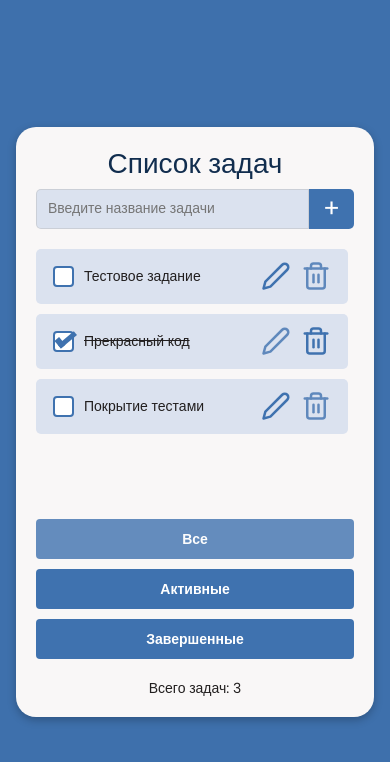
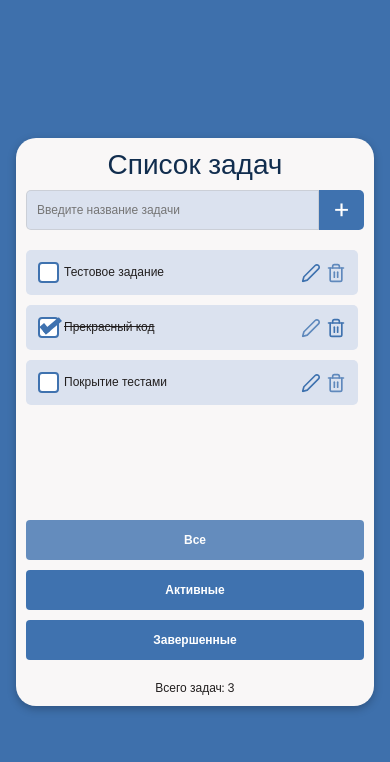
Before and after one commit to AlekseyLevada/To-Do_List-TS-React-Vite-, a React (Vite) app: page / in a window 390 px wide. Shown: the top 762 px of the page. Built offline with nearby package versions, Linux system fonts and the light colour scheme.

Commit message:
Правки адаптива

```diff
--- a/src/components/AppTemplate/styles/style.module.scss
+++ b/src/components/AppTemplate/styles/style.module.scss
@@ -29,12 +29,15 @@
   overflow-y: scroll;
   height: 250px;
   padding-right: 6px;
+
   &::-webkit-scrollbar {
     width: 6px;
   }
+
   &::-webkit-scrollbar-track {
     background: #dbe2ef;
   }
+
   &::-webkit-scrollbar-thumb {
     background: #3F72AF;
     border-radius: 4px;
@@ -59,3 +62,14 @@
     min-width: unset;
   }
 }
+
+@media screen and (max-width: 425px) {
+  .appTemplate {
+    padding: 10px;
+  }
+
+  .appTemplateMessageLost,
+  .appTemplateMessageLength {
+    font-size: 12px;
+  }
+}
--- a/src/components/Filters/styles/style.module.scss
+++ b/src/components/Filters/styles/style.module.scss
@@ -30,8 +30,11 @@
   }
 }
 
-@media screen and (max-width:420px) {
+@media screen and (max-width:425px) {
   .filterBtns {
     grid-template-columns: 1fr;
   }
+  .filterBtn {
+    font-size: 12px;
+  }
 }
--- a/src/components/InputWindow/Inputwindow.tsx
+++ b/src/components/InputWindow/Inputwindow.tsx
@@ -23,6 +23,7 @@ export const InputWindow: React.FC<IinputWindow> = ({ onAdd }): JSX.Element => {
           title="Введите название задачи"
           placeholder="Введите название задачи"
           value={inputValue}
+          maxLength={100}
           onChange={(e) => setInputValue(e.target.value)}
           onKeyDown={(e) => e.key === "Enter" && inputValue !== "" ? addTask() : null} />
         <button
--- a/src/components/InputWindow/styles/style.module.scss
+++ b/src/components/InputWindow/styles/style.module.scss
@@ -4,6 +4,7 @@
   max-width: 260px;
   margin: 0 auto 30px auto;
   position: relative;
+
   &::before {
     content: "";
     position: absolute;
@@ -12,7 +13,7 @@
     transform: translateX(-50%);
     width: 200%;
     height: 1px;
-    background:rgba(0, 0, 0, 0.5);
+    background: rgba(0, 0, 0, 0.5);
   }
 }
 
@@ -25,9 +26,11 @@
   padding: 9px 11px;
   overflow: hidden;
   font: 400 14px/1.4 "Poppins", sans-serif;
+
   &::placeholder {
     font: 400 14px/1.4 "Poppins", sans-serif;
   }
+
   &:focus {
     outline: none;
   }
@@ -47,10 +50,12 @@
   font: 400 25px/25px "Poppins", sans-serif;
   background: #3F72AF;
   transition: .2s ease-in-out;
+
   &:hover {
     transition: .2s ease-in-out;
     opacity: .7;
   }
+
   &:disabled {
     cursor: not-allowed;
     opacity: 1;
@@ -62,8 +67,21 @@
     width: 100%;
     max-width: 100%;
     margin-bottom: 20px;
+
     &::before {
       display: none;
     }
   }
 }
+
+@media screen and (max-width:425px) {
+  .inputWindow {
+    padding: 9px 10px;
+    overflow: hidden;
+    font: 400 12px/1.4 "Poppins", sans-serif;
+
+    &::placeholder {
+      font: 400 12px/1.4 "Poppins", sans-serif;
+    }
+  }
+}
--- a/src/components/TaskItem/TaskItem.tsx
+++ b/src/components/TaskItem/TaskItem.tsx
@@ -38,6 +38,7 @@ export const TaskItem: React.FC<ItaskItemProps> = ({ id, title, isChecked }): JS
                 name="editInput"
                 className={styles.taskItemEditInput}
                 value={value}
+                maxLength={100}
                 onChange={(e) => setValue(e.target.value)}
                 onKeyDown={(e) => e.key === "Enter" && value !== "" ? editcurrentTask() : null}
               />
--- a/src/components/TaskItem/styles/style.module.scss
+++ b/src/components/TaskItem/styles/style.module.scss
@@ -1,11 +1,9 @@
 .taskItem {
-  min-height: 55px;
-  width: 100%;
   background: #dbe2ef;
   border-radius: 5px;
   padding: 10px 15px;
-  display: flex;
-  align-items: center;
+  display: grid;
+  grid-template-columns: 1fr 70px;
   justify-content: space-between;
   border: 2px solid transparent;
   gap: 10px;
@@ -14,21 +12,20 @@
 .taskItemInputLabel {
   position: relative;
   cursor: pointer;
-  display: flex;
+  display: grid;
+  grid-template-columns: 21px 1fr;
   align-items: center;
   gap: 10px;
-  height: 30px;
-  flex: 1;
+  height: 100%;
 }
 
 .taskItemCheckbox {
-  flex-shrink: 0;
   cursor: pointer;
   appearance: none;
   background: #fff;
   border: 2px solid #3F72AF;
-  height: 1.5em;
-  width: 1.5em;
+  height: 21px;
+  width: 21px;
   border-radius: 4px;
   vertical-align: text-bottom;
   position: relative;
@@ -83,6 +80,7 @@
 
   &.isChecked {
     text-decoration: line-through;
+
     &[area-label="Edit"] {
       opacity: .8;
     }
@@ -136,3 +134,30 @@
     opacity: .8;
   }
 }
+
+@media screen and (max-width:425px) {
+
+  .taskItem {
+    grid-template-columns: 1fr 45px;
+    gap: 5px;
+    padding: 10px;
+  }
+
+  .taskItemTitle, .taskItemEditInput {
+    font: 400 12px/1.4 "Poppins", sans-serif !important;
+  }
+
+  .taskItemEditInput {
+    height: auto;
+  }
+
+  .taskItemControl,
+  .taskItemInputLabel {
+    gap: 5px;
+  }
+
+  .taskItemControlItem {
+    width: 20px;
+    height: 20px;
+  }
+}
```
Also changed, not shown: package.json (+10 -3 lines), vitest.config.ts (added, +13 -0 lines), 2 other files (tests, documents, lock files or other folders).
